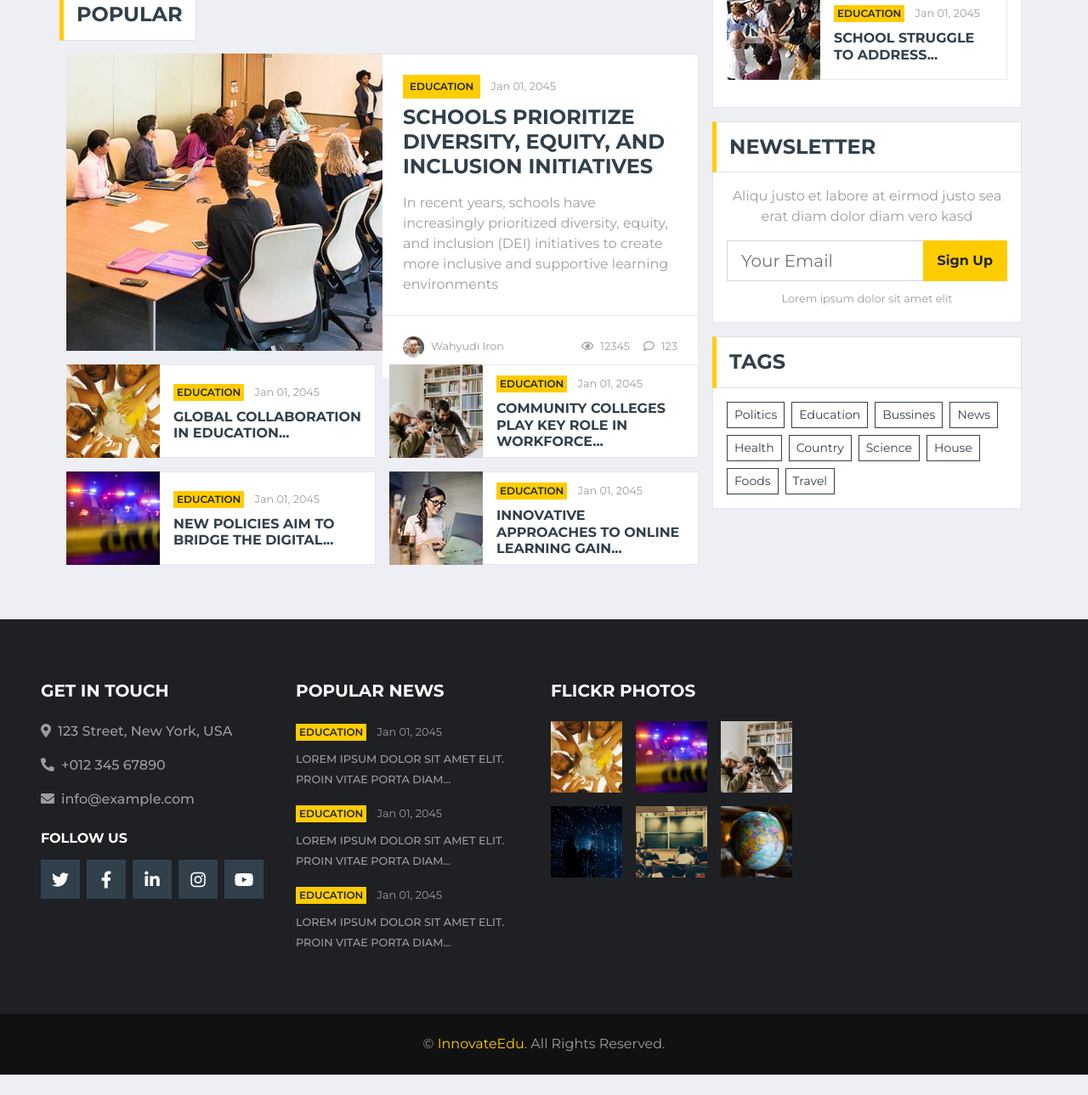
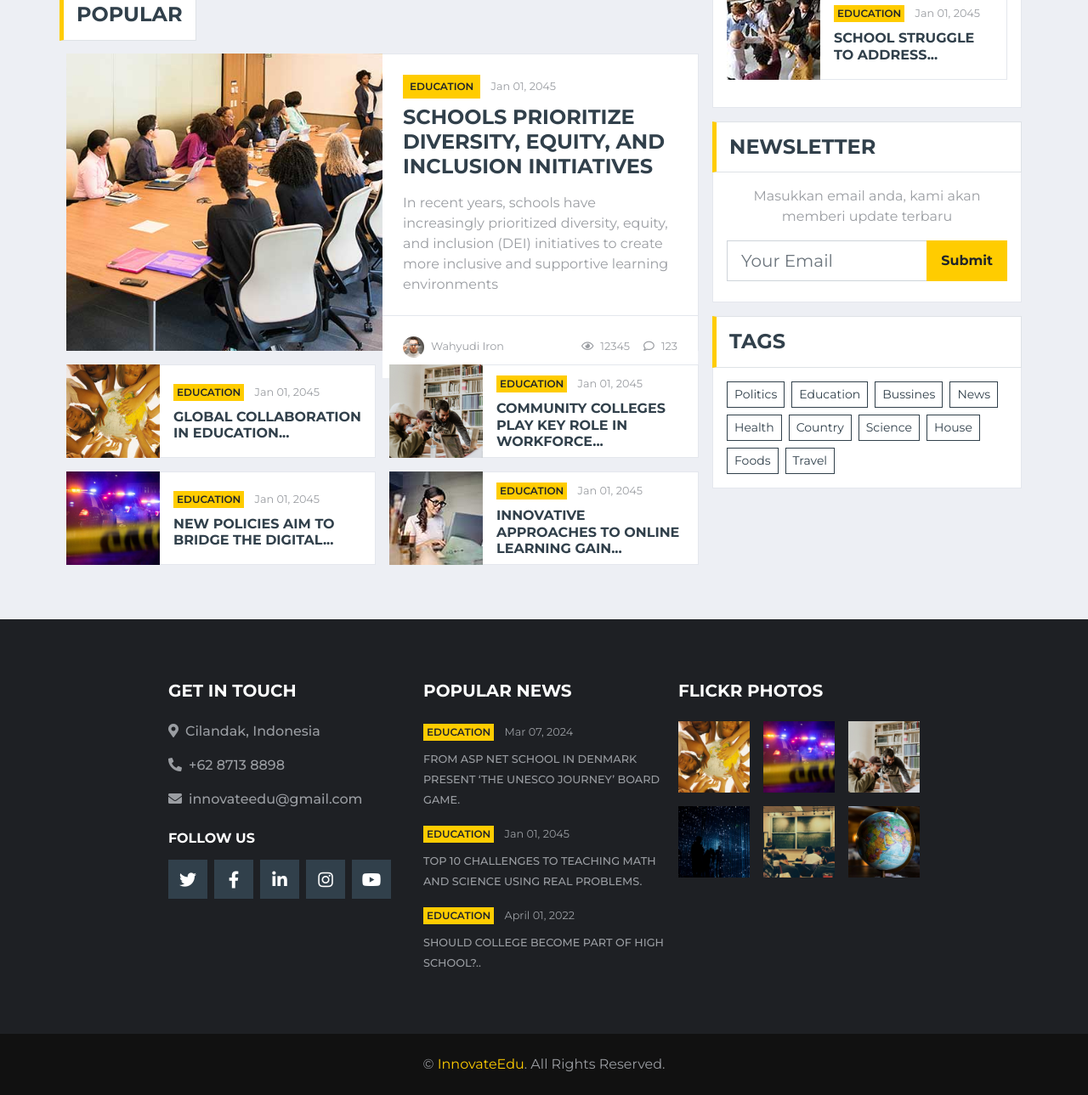
Before and after one commit to adilmubarak/innovateedu, a plain HTML site: page about.html in a window 1280 px wide. Shown: the part 3469-4758 px from the top of the page at 85% size. Before the commit the page ends 4734 px from the top, so only its background shows below. Drawn offline with nearby package versions, Linux system fonts and the light colour scheme; files that its build step writes are made by us from their sources.

Commit message:
Ranop Commit (Edit form gmail, edit footer)

```diff
--- a/about.html
+++ b/about.html
@@ -59,7 +59,7 @@
                     <input type="text" class="form-control border-0" placeholder="Keyword">
                     <div class="input-group-append">
                         <button class="input-group-text bg-primary text-dark border-0 px-3"><i
-                                class="fa fa-search text-white"></i></button>
+                                class="fa fa-search text-white  "></i></button>
                     </div>
                 </div>
             </div>
@@ -622,14 +622,14 @@
                             <h4 class="m-0 text-uppercase font-weight-bold">Newsletter</h4>
                         </div>
                         <div class="bg-white text-center border border-top-0 p-3">
-                            <p>Aliqu justo et labore at eirmod justo sea erat diam dolor diam vero kasd</p>
+                            <p>Masukkan email anda, kami akan memberi update terbaru</p>
                             <div class="input-group mb-2" style="width: 100%;">
                                 <input type="text" class="form-control form-control-lg" placeholder="Your Email">
                                 <div class="input-group-append">
-                                    <button class="btn btn-primary font-weight-bold px-3">Sign Up</button>
+                                    <button class="btn btn-primary font-weight-bold px-3">Submit</button>
                                 </div>
                             </div>
-                            <small>Lorem ipsum dolor sit amet elit</small>
+
                         </div>
                     </div>
                     <!-- Newsletter Akhir -->
@@ -664,12 +664,12 @@
 
     <!-- Footer Awal -->
     <div class="container-fluid bg-dark pt-5 px-sm-3 px-md-5 mt-5">
-        <div class="row py-4">
+        <div class="row py-4 d-flex justify-content-center">
             <div class="col-lg-3 col-md-6 mb-5">
                 <h5 class="mb-4 text-white text-uppercase font-weight-bold">Get In Touch</h5>
-                <p class="font-weight-medium"><i class="fa fa-map-marker-alt mr-2"></i>123 Street, New York, USA</p>
-                <p class="font-weight-medium"><i class="fa fa-phone-alt mr-2"></i>+012 345 67890</p>
-                <p class="font-weight-medium"><i class="fa fa-envelope mr-2"></i>info@example.com</p>
+                <p class="font-weight-medium"><i class="fa fa-map-marker-alt mr-2"></i>Cilandak, Indonesia</p>
+                <p class="font-weight-medium"><i class="fa fa-phone-alt mr-2"></i>+62 8713 8898</p>
+                <p class="font-weight-medium"><i class="fa fa-envelope mr-2"></i>innovateedu@gmail.com</p>
                 <h6 class="mt-4 mb-3 text-white text-uppercase font-weight-bold">Follow Us</h6>
                 <div class="d-flex justify-content-start">
                     <a class="btn btn-lg btn-secondary btn-lg-square mr-2" href="#"><i class="fab fa-twitter"></i></a>
@@ -684,23 +684,26 @@
                 <div class="mb-3">
                     <div class="mb-2">
                         <a class="badge badge-primary text-uppercase font-weight-semi-bold p-1 mr-2" href="">Education</a>
-                        <a class="text-body" href=""><small>Jan 01, 2045</small></a>
+                        <a class="text-body" href=""><small>Mar 07, 2024 </small></a>
                     </div>
-                    <a class="small text-body text-uppercase font-weight-medium" href="">Lorem ipsum dolor sit amet elit. Proin vitae porta diam...</a>
+                    <a class="small text-body text-uppercase font-weight-medium" target="_blank" href="https://www.unesco.org/en/articles/students-asp-net-school-denmark-present-unesco-journey-board-game
+                    "> from ASP net school in Denmark present ‘The UNESCO Journey’ board game.</a>
                 </div>
                 <div class="mb-3">
                     <div class="mb-2">
                         <a class="badge badge-primary text-uppercase font-weight-semi-bold p-1 mr-2" href="">Education</a>
                         <a class="text-body" href=""><small>Jan 01, 2045</small></a>
                     </div>
-                    <a class="small text-body text-uppercase font-weight-medium" href="">Lorem ipsum dolor sit amet elit. Proin vitae porta diam...</a>
+                    <a class="small text-body text-uppercase font-weight-medium" target="_blank" href=" https://www.edweek.org/teaching-learning/top-10-challenges-to-teaching-math-and-science-using-real-problems/2024/05
+                    ">Top 10 Challenges to Teaching Math and Science Using Real Problems.</a>
                 </div>
                 <div class="">
                     <div class="mb-2">
                         <a class="badge badge-primary text-uppercase font-weight-semi-bold p-1 mr-2" href="">Education</a>
-                        <a class="text-body" href=""><small>Jan 01, 2045</small></a>
+                        <a class="text-body" href=""><small>April 01, 2022</small></a>
                     </div>
-                    <a class="small text-body text-uppercase font-weight-medium" href="">Lorem ipsum dolor sit amet elit. Proin vitae porta diam...</a>
+                    <a class="small text-body text-uppercase font-weight-medium" target="_blank" href=" https://www.edsurge.com/news/2024-06-11-should-college-become-part-of-high-school
+                    ">Should College Become Part of High School?..</a>
                 </div>
             </div>
             <div class="col-lg-3 col-md-6 mb-5">
```
Also changed, not shown: index.html (+7 -7 lines), css/style.css.
